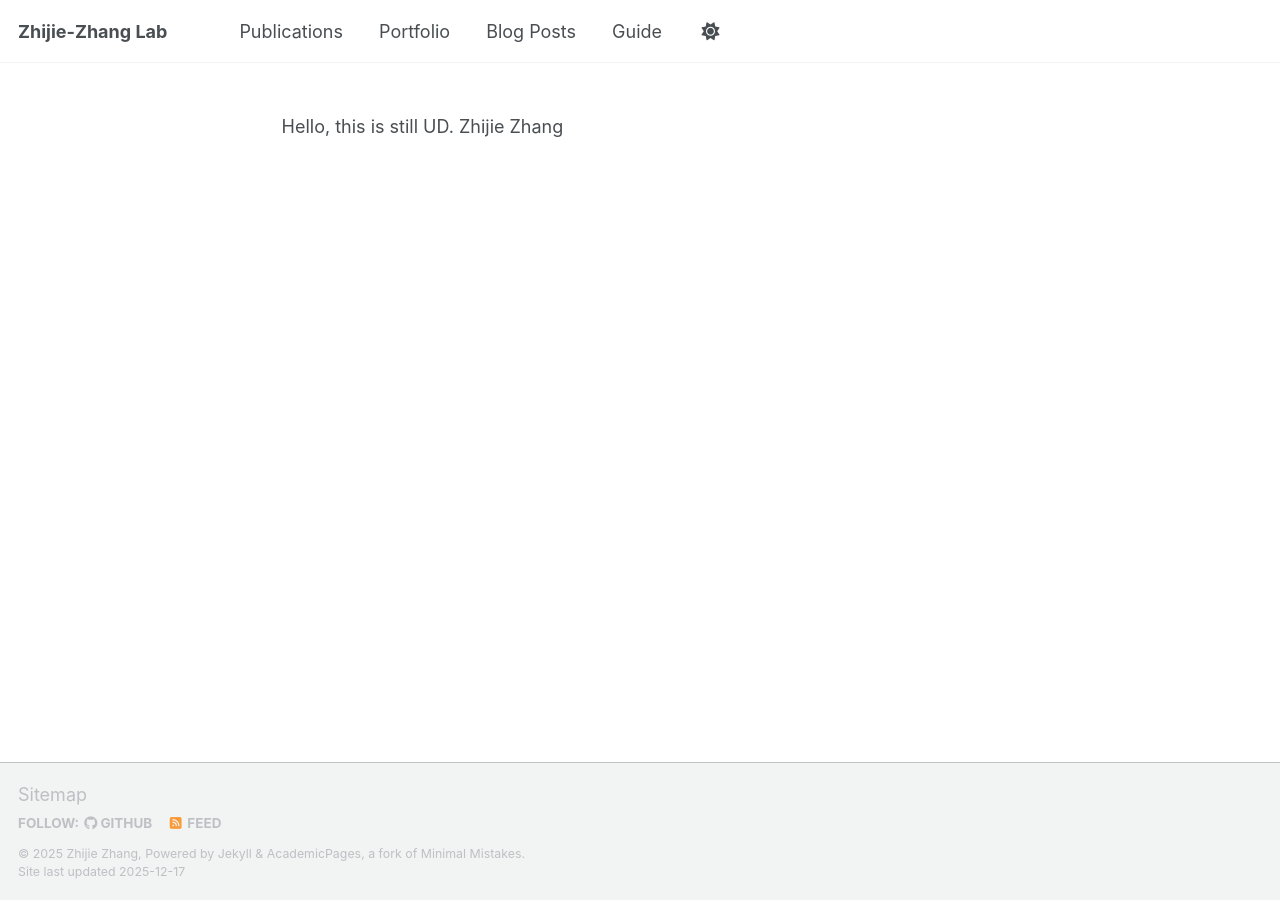
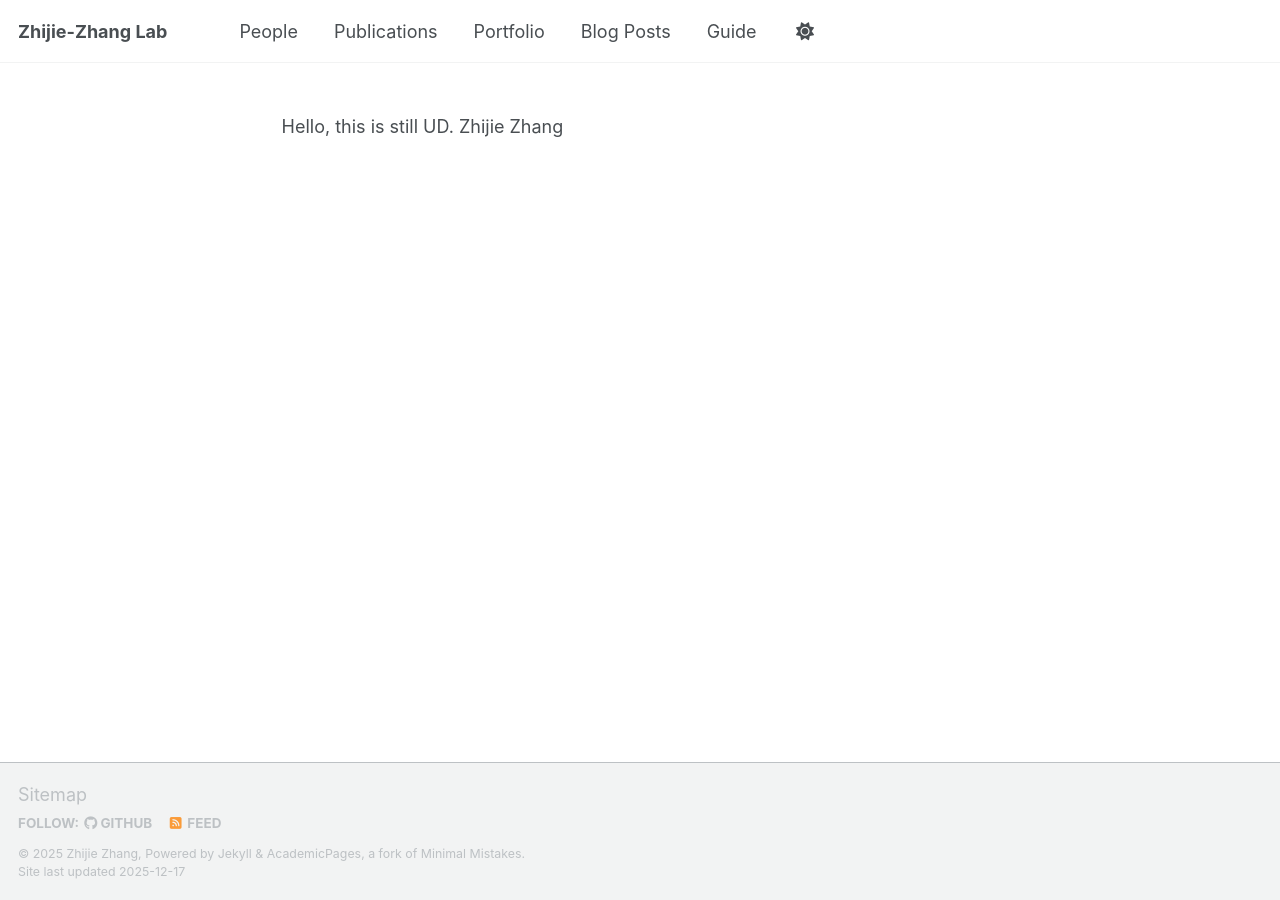
Before and after one commit to zhijiezhang-lab/zhijiezhang-lab.github.io, a Jekyll site: the page built from _pages/about.md, in a window 1280 px wide. Built offline with Jekyll 4.4.1, drawn with Linux system fonts in a browser that asks for light colours; a script bundle is joined from its source files by our own code; library files that are not in the unit come from our copies.

Commit message:
Update navigation.yml

```diff
--- a/_data/navigation.yml
+++ b/_data/navigation.yml
@@ -8,6 +8,9 @@
 #      Markdown formatted page while the second is generated using JSON.
 
 main:
+  - title: "People"
+    url: /ppl/
+
   - title: "Publications"
     url: /publications/
 
```
